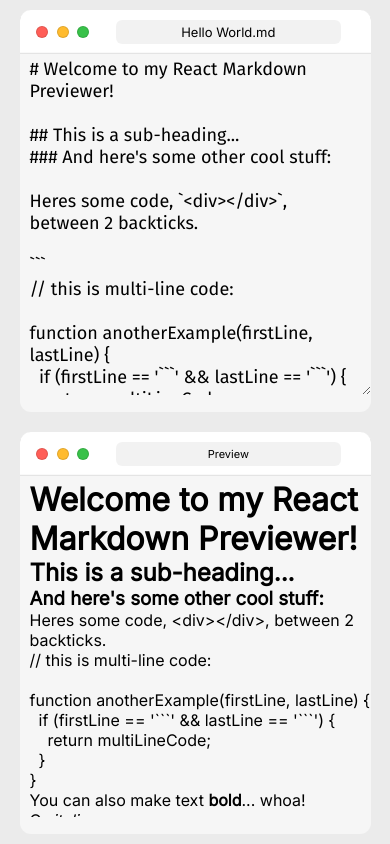
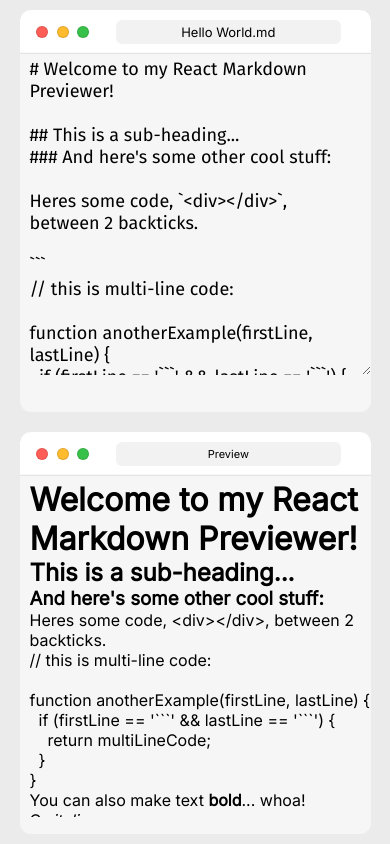
Before and after one commit to haneenmahd/markdown-previewer, a React (Create React App) app: page / in a window 390 px wide. Built offline with nearby package versions, Linux system fonts and the light colour scheme.

Commit message:
Trying to fix issue #1

```diff
--- a/src/styles.css
+++ b/src/styles.css
@@ -152,9 +152,15 @@
     width: 90%;
     height: calc(calc(100vh / 2) - 20px);
   }
+
+  .editor {
+    max-height: 80%;
+  }
+
   .editor-window-mac .top-bar {
     padding-right: calc(calc(50% / 2) - 58px);
   }
+
   .editor-window-mac .top-bar p {
     font-size: 11px;
   }
```
Also changed, not shown: 1 other file (tests, documents, lock files or other folders).
